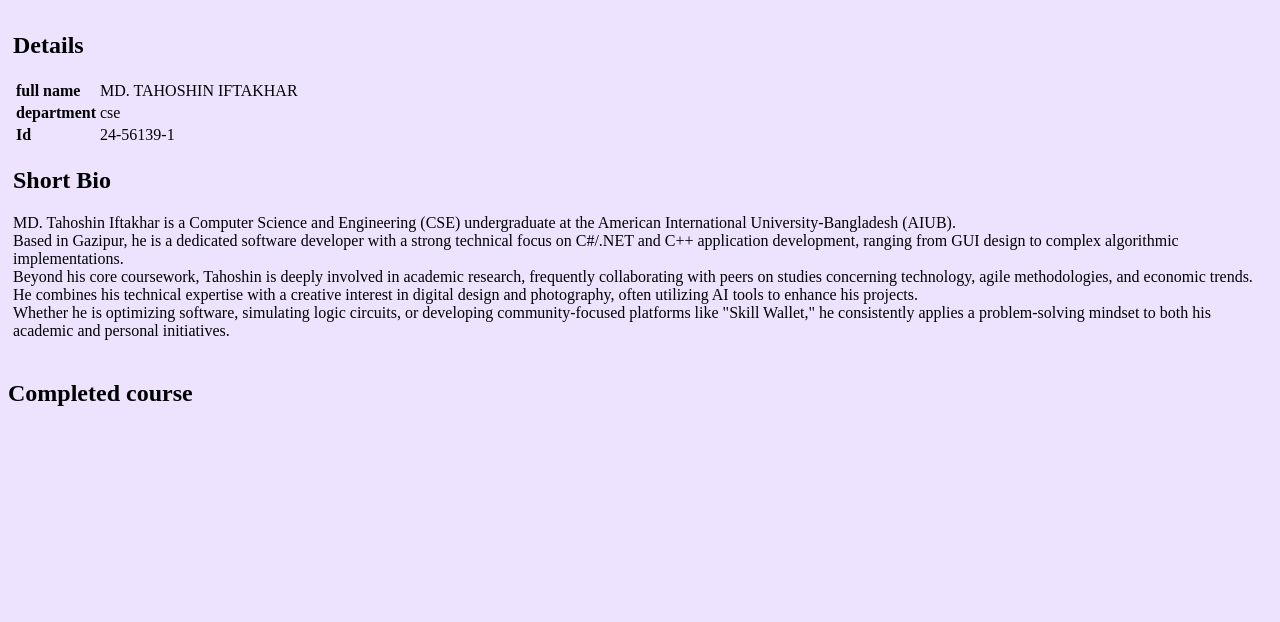
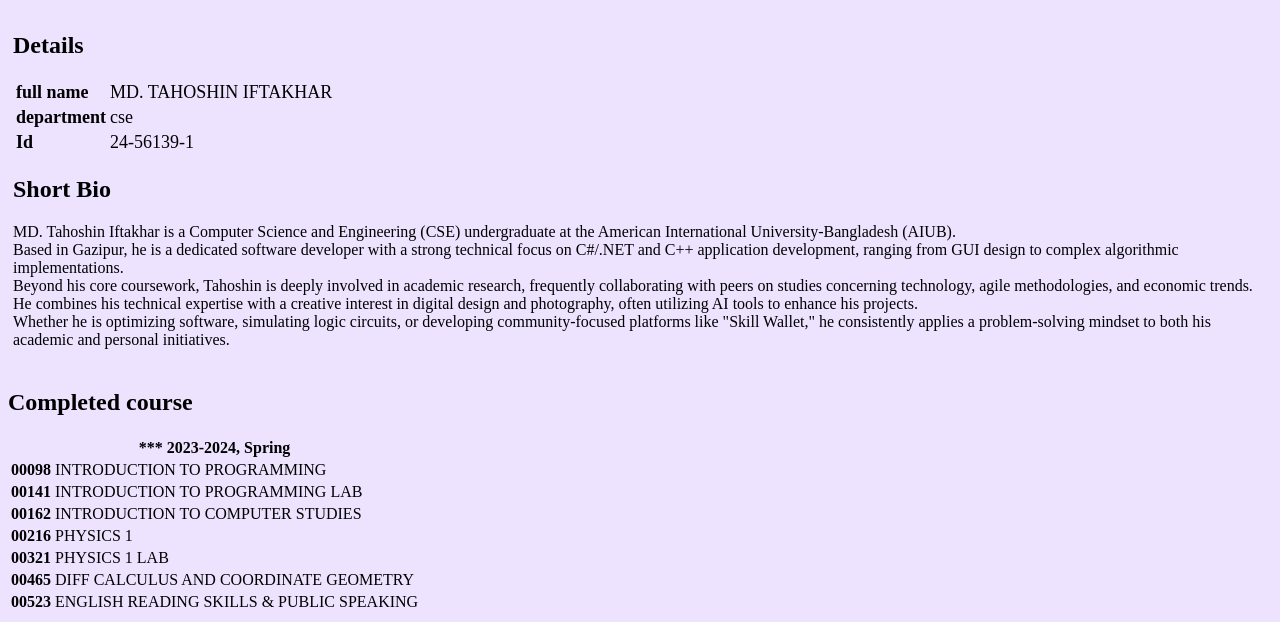
Before and after one commit to tahoshin12345/WebTech_summer_25-26, a plain HTML site: page mid/lab 2/Lab_Task_2_32.html in a window 1280 px wide. Shown: the part 263-885 px from the top of the page. Before the commit the page ends 800 px from the top, so only its background shows below. Drawn offline with Linux system fonts and the light colour scheme.

Commit message:
version 1.0.2

```diff
--- a/mid/lab 2/Lab_Task_2_32.html
+++ b/mid/lab 2/Lab_Task_2_32.html
@@ -17,7 +17,7 @@
       <h2>
         Details
       </h2>
-      <table>
+      <table id="t1">
         <tr>
           <td>
             full name
@@ -69,9 +69,43 @@
       <h2>
         Completed course
       </h2>
-      <table>
-
-      </table>
+     <table  id="t2">
+  <thead>
+    <tr>
+      <th colspan="2">*** 2023-2024, Spring</th>
+    </tr>
+  </thead>
+  <tbody>
+    <tr>
+      <td>00098</td>
+      <td>INTRODUCTION TO PROGRAMMING</td>
+    </tr>
+    <tr>
+      <td>00141</td>
+      <td>INTRODUCTION TO PROGRAMMING LAB</td>
+    </tr>
+    <tr>
+      <td>00162</td>
+      <td>INTRODUCTION TO COMPUTER STUDIES</td>
+    </tr>
+    <tr>
+      <td>00216</td>
+      <td>PHYSICS 1</td>
+    </tr>
+    <tr>
+      <td>00321</td>
+      <td>PHYSICS 1 LAB</td>
+    </tr>
+    <tr>
+      <td>00465</td>
+      <td>DIFF CALCULUS AND COORDINATE GEOMETRY</td>
+    </tr>
+    <tr>
+      <td>00523</td>
+      <td>ENGLISH READING SKILLS & PUBLIC SPEAKING</td>
+    </tr>
+  </tbody>
+</table>
     </div>
   </body>
 </html>
--- a/mid/lab 2/style.css
+++ b/mid/lab 2/style.css
@@ -32,3 +32,6 @@
 td:nth-child(1) {
   font-weight: bold;
 }
+#t1{
+  font-size: large
+}
```
